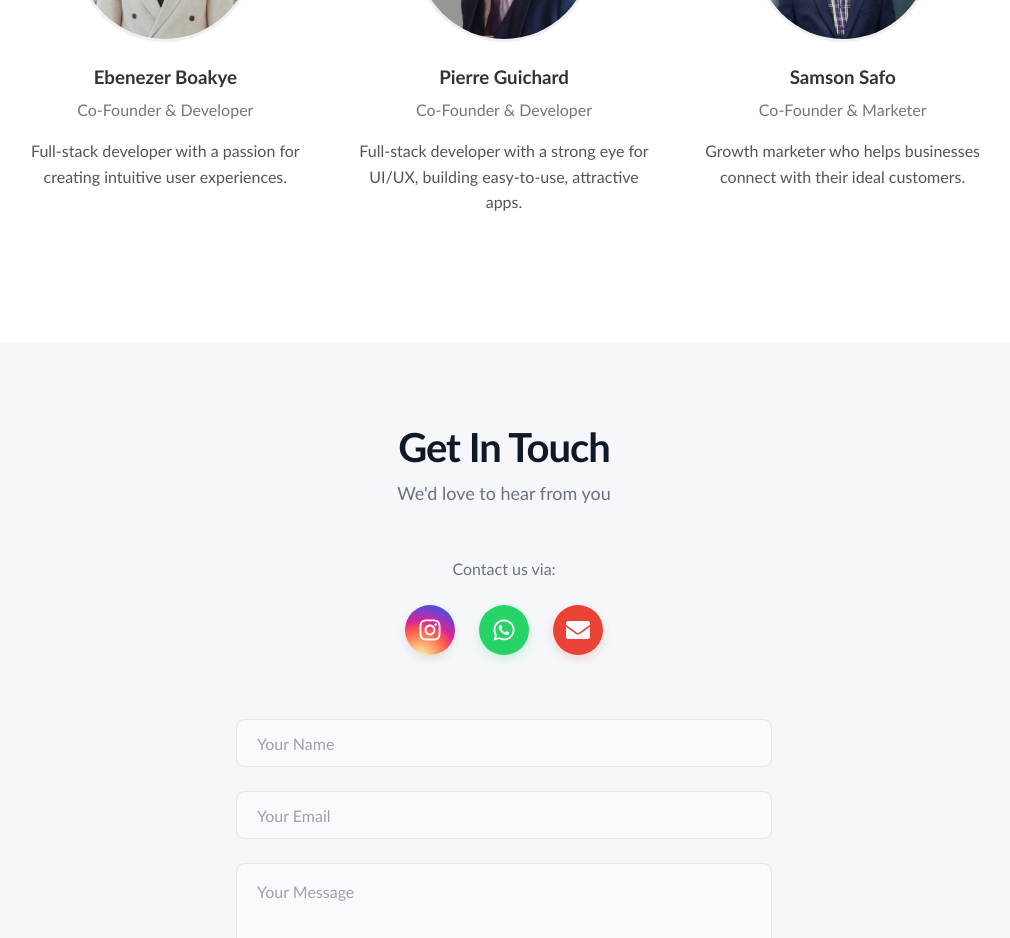
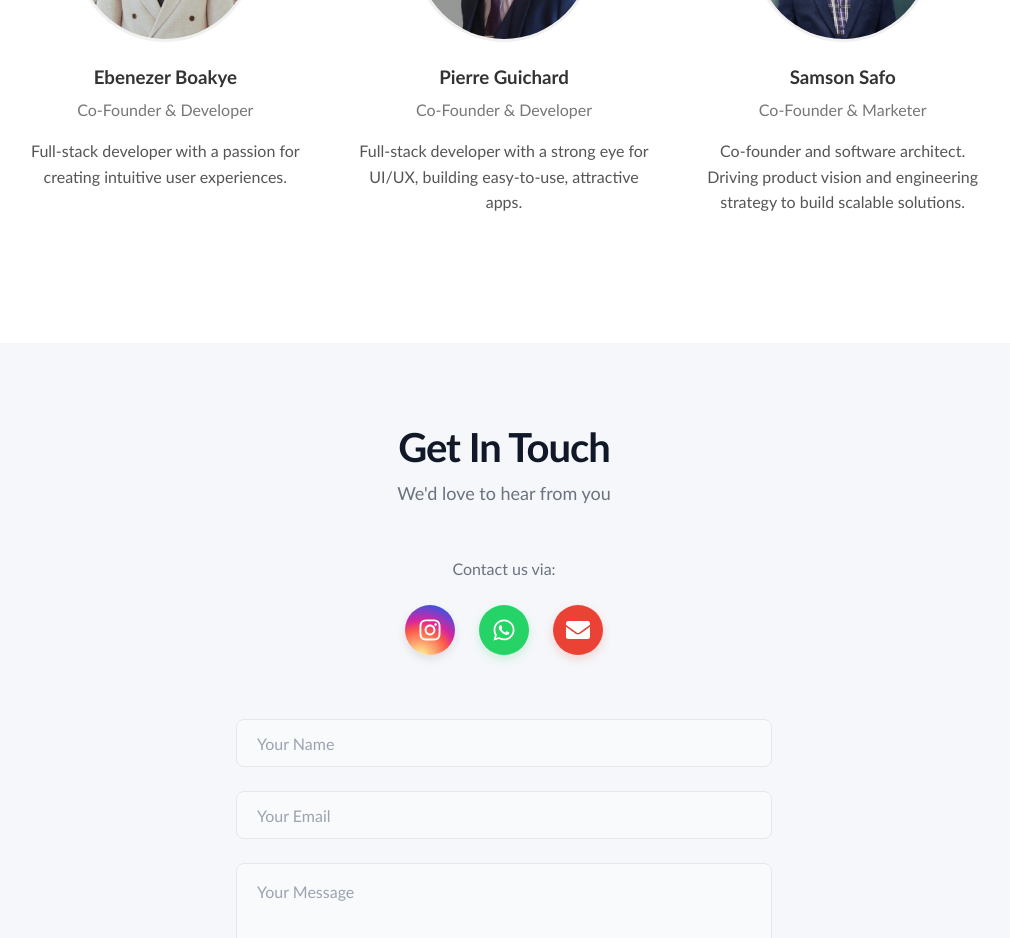
Before and after one commit to FlexSaaS/flexsaas-portfolio, a React (Vite) app: page / in a window 1280 px wide. Shown: the part 6820-7758 px from the top of the page, without its empty margins (171-1181 px from the left). Built offline with nearby package versions, Linux system fonts and the light colour scheme.

Commit message:
update bio

```diff
--- a/src/components/common/Team.tsx
+++ b/src/components/common/Team.tsx
@@ -36,8 +36,7 @@ function Team() {
           <MemberName>Samson Safo</MemberName>
           <MemberRole>Co-Founder & Marketer</MemberRole>
           <MemberBio>
-            Growth marketer who helps businesses connect with their ideal
-            customers.
+            Co-founder and software architect. Driving product vision and engineering strategy to build scalable solutions.
           </MemberBio>
         </TeamMember>
       </TeamGrid>
```
